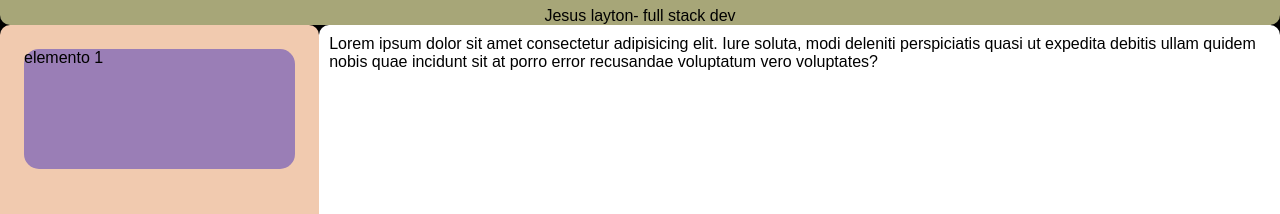
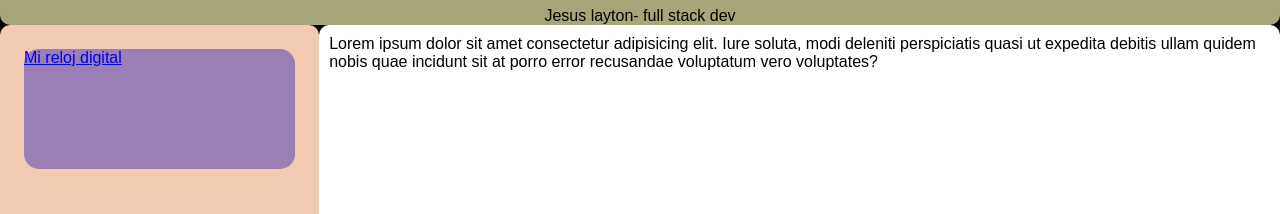
Before and after one commit to jesusLayton/jesusLayton.github.io, a plain HTML site: page index.html in a window 1280 px wide. Shown: the part 217-431 px from the top of the page. Drawn offline with Linux system fonts and the light colour scheme.

Commit message:
actullizar

```diff
--- a/index.html
+++ b/index.html
@@ -40,7 +40,7 @@
     </header>
     <main>
         <aside>
-            <div class="item">elemento 1</div>
+            <div class="item"><a href="https://jesuslayton.github.io/reloj/">Mi reloj digital</a></div>
             <div class="item">elemento 2</div>
             <div class="item">elemento 2</div>
             <div class="item">elemento 2</div>
```
